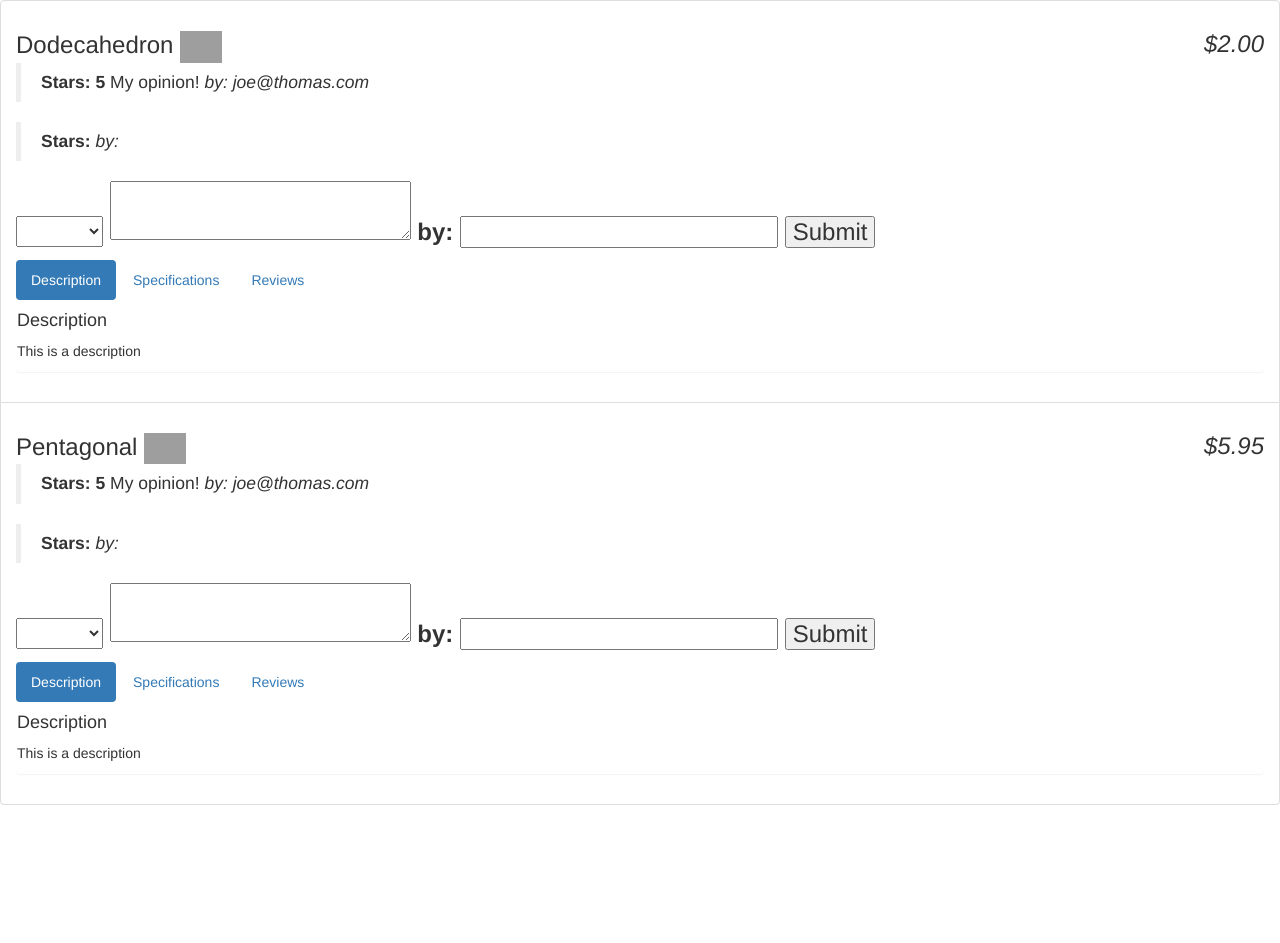
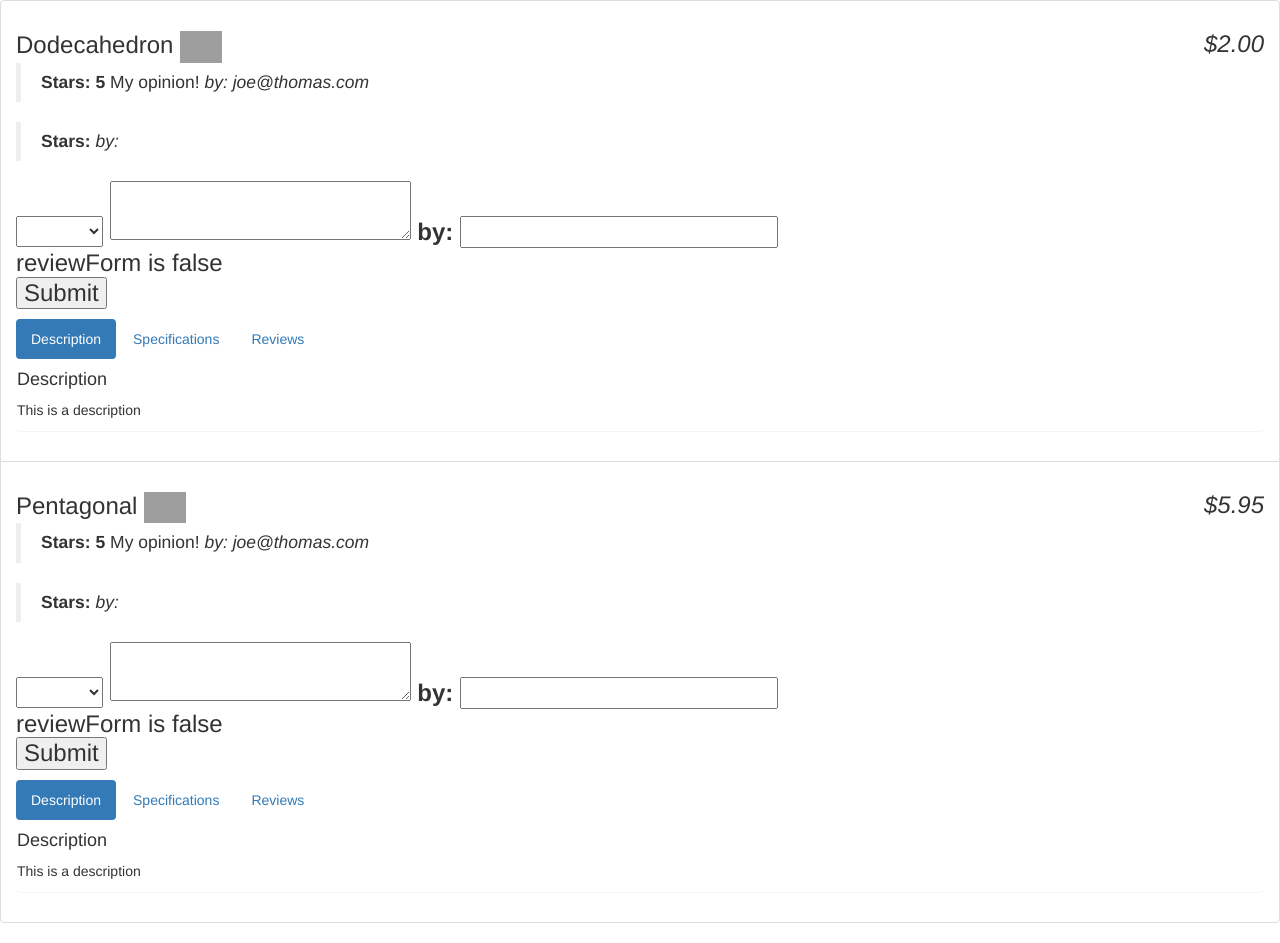
Before and after one commit to jonnybazookatone/codeschool_angularjs, a plain HTML site: page index.html in a window 1280 px wide. Before the commit the page ends 825 px from the top, so only its background shows below. Drawn offline with Linux system fonts and the light colour scheme; grey boxes are pictures that could not be loaded.

Commit message:
All files upto end of the lesson

```diff
--- a/app.js
+++ b/app.js
@@ -8,81 +8,23 @@
 //           |         name of module
 //           |              |   dependencies
 //           |              |      |
-var app = angular.module('store', []);
+var app = angular.module('store', ["store-products"]);
 
 // Controller
 //             controller name
 //                  |        controller function when executed
 //                                     |
-app.controller('StoreController', function() {
-    this.product = gem;
-});
+app.controller('StoreController', ['$http', function($http) {
 
-// Object of interest
-var gem = [
-    {
-        name: 'Dodecahedron',
-        price: 2,
-        description: '. . . .',
-        canPurchase: false,
-        soldOut: false,
-        images: [
-            {
-                full: "dodecahedron-01-full.png",
-                thumbnail: "dodecahedron-01-thumb.jpg"
-            },
-            {
-                full: "dodecahedron-02-full.jpg",
-                thumbnail: "dodecahedron-02-thumb.jpg"
-            }
-        ],
-        reviews: [
-            {
-                stars: 5,
-                body: "My opinion!",
-                author: "joe@thomas.com"
-            }
-        ]
-    },
-    {
-        name: 'Pentagonal',
-        price: 5.95,
-        description: ". . . .",
-        canPurchase: true,
-        soldOut: false,
-        images: [
-            {
-                full: "pentagonal-01-full.png",
-                thumbnail: "dodecahedron-01-thumb.jpg"
-            },
-            {
-                full: "dodecahedron-02-full.jpg",
-                thumbnail: "dodecahedron-02-thumb.jpg"
-            }
-        ],
-        reviews: [
-            {
-                stars: 5,
-                body: "My opinion!",
-                author: "joe@thomas.com"
-            }
-        ]
-    }
-];
+    var store = this;
+    store.product = [];
+    $http.get('gems.json').success(function(data) {
+        console.log(data);
+        store.product = data;
+    });
+}]);
 
 app.controller("PanelController", function () {
-    this.tab = 1;
-
-    console.log(this.tab);
-    this.selectTab = function(setTab) {
-        console.log('set Tab ' + setTab);
-        this.tab = setTab;
-    };
-
-    this.isSelected = function(checkTab){
-        console.log(checkTab == this.tab);
-        return checkTab === this.tab;
-    };
 });
 
 app.controller("ReviewController", function () {
@@ -94,4 +36,11 @@ app.controller("ReviewController", function () {
     };
 });
 
+app.directive("productTitle", function() {
+    return {
+        restrict: "E",
+        templateUrl: "product-title.html"
+    }
+});
+
 })();
--- /dev/null
+++ b/gems.json
@@ -0,0 +1,50 @@
+[
+    {
+        "name": "Dodecahedron",
+        "price": 2,
+        "description": ". . . .",
+        "canPurchase": false,
+        "soldOut": false,
+        "images": [
+            {
+                "full": "dodecahedron-01-full.png",
+                "thumbnail": "dodecahedron-01-thumb.jpg"
+            },
+            {
+                "full": "dodecahedron-02-full.jpg",
+                "thumbnail": "dodecahedron-02-thumb.jpg"
+            }
+        ],
+        "reviews": [
+            {
+                "stars": 5,
+                "body": "My opinion!",
+                "author": "joe@thomas.com"
+            }
+        ]
+    },
+    {
+        "name": "Pentagonal",
+        "price": 5.95,
+        "description": ". . . .",
+        "canPurchase": true,
+        "soldOut": false,
+        "images": [
+            {
+                "full": "pentagonal-01-full.png",
+                "thumbnail": "dodecahedron-01-thumb.jpg"
+            },
+            {
+                "full": "dodecahedron-02-full.jpg",
+                "thumbnail": "dodecahedron-02-thumb.jpg"
+            }
+        ],
+        "reviews": [
+            {
+                "stars": 5,
+                "body": "My opinion!",
+                "author": "joe@thomas.com"
+            }
+        ]
+    }
+]
--- a/index.html
+++ b/index.html
@@ -3,64 +3,20 @@
 
     <head>
         <link rel="stylesheet" type="text/css" href="bootstrap.min.css" />
+        <link rel="stylesheet" type="text/css" href="style.css" />
         <script type="text/javascript" src="angular.min.js"></script>
         <script type="text/javascript" src="app.js"></script>
+        <script type="text/javascript" src="products.js"></script>
     </head>
 
     <body ng-controller="StoreController as store">
         <ul class="list-group">
             <li class="list-group-item" ng-repeat="product in store.product" ng-hide="product.soldOut">
                 <h3>
-                    {{product.name}}
-                    <em class="pull-right">{{product.price | currency}}</em>
-                    <img ng-src="{{product.images[0].full}}" width="42"/>
-
-                    <blockquote ng-repeat="review in product.reviews">
-                        <b>Stars: {{review.stars}}</b>
-                        {{review.body}}
-                        <cite>by: {{review.author}}</cite>
-                    </blockquote>
-
-                    <form name="reviewForm" ng-controller="ReviewController as reviewController" ng-submit="reviewController.addReview(product)">
-                        <blockquote>
-                            <b>Stars: {{reviewController.review.stars}}</b>
-                            {{reviewController.review.body}}
-                            <cite>by: {{reviewController.review.author}}</cite>
-                        </blockquote>
-                        <select ng-model="reviewController.review.stars">
-                            <option value="1">1 Star</option>
-                            <option value="2">2 Star</option>
-                            <option value="3">3 Star</option>
-                            <option value="4">4 Star</option>
-                            <option value="5">5 Star</option>
-                        </select>
-                        <textarea ng-model="reviewController.review.body"></textarea>
-                        <label>by:</label>
-                        <input ng-model="reviewController.review.author" type="email" />
-                        <input type="submit" value="Submit" />
-                    </form>
-
+                    <product-title></product-title>
                 </h3>
-       <section ng-controller="PanelController as panel">
-            <ul class="nav nav-pills">
-                <li ng-class="{ active: panel.isSelected(1) }"><a href ng-click="panel.selectTab(1)">Description</a></li>
-                <li ng-class="{ active: panel.isSelected(2) }"><a href ng-click="panel.selectTab(2)">Specifications</a></li>
-                <li ng-class="{ active: panel.isSelected(3) }"><a href ng-click="panel.selectTab(3)">Reviews</a></li>
-            </ul>
-            <div class="panel" ng-show="panel.isSelected(1)">
-                <h4>Description</h4>
-                <p>This is a description</p>
-            </div>
-            <div class="panel" ng-show="panel.isSelected(2)">
-                <h4>Specifications</h4>
-                <blockquote>None yet</blockquote>
-            </div>
-            <div class="panel" ng-show="panel.isSelected(3)">
-                <h4>Reviews</h4>
-                <blockquote>None yet</blockquote>
-            </div>
-        </section>
-
+                <product-panels>
+                </product-panels>
    </body>
 
 </html>
--- /dev/null
+++ b/product-panels.html
@@ -0,0 +1,19 @@
+       <section>
+            <ul class="nav nav-pills">
+                <li ng-class="{ active: panel.isSelected(1) }"><a href ng-click="panel.selectTab(1)">Description</a></li>
+                <li ng-class="{ active: panel.isSelected(2) }"><a href ng-click="panel.selectTab(2)">Specifications</a></li>
+                <li ng-class="{ active: panel.isSelected(3) }"><a href ng-click="panel.selectTab(3)">Reviews</a></li>
+            </ul>
+            <div class="panel" ng-show="panel.isSelected(1)">
+                <h4>Description</h4>
+                <p>This is a description</p>
+            </div>
+            <div class="panel" ng-show="panel.isSelected(2)">
+                <h4>Specifications</h4>
+                <blockquote>None yet</blockquote>
+            </div>
+            <div class="panel" ng-show="panel.isSelected(3)">
+                <h4>Reviews</h4>
+                <blockquote>None yet</blockquote>
+            </div>
+        </section>
--- /dev/null
+++ b/product-title.html
@@ -0,0 +1,31 @@
+{{product.name}}
+<em class="pull-right">{{product.price | currency}}</em>
+                    <img ng-src="{{product.images[0].full}}" width="42"/>
+
+                    <blockquote ng-repeat="review in product.reviews">
+                        <b>Stars: {{review.stars}}</b>
+                        {{review.body}}
+                        <cite>by: {{review.author}}</cite>
+                    </blockquote>
+
+                    <form name="reviewForm" ng-controller="ReviewController as reviewController" ng-submit="reviewForm.$valid && reviewController.addReview(product)" novalidate>
+                        <blockquote>
+                            <b>Stars: {{reviewController.review.stars}}</b>
+                            {{reviewController.review.body}}
+                            <cite>by: {{reviewController.review.author}}</cite>
+                        </blockquote>
+                        <select ng-model="reviewController.review.stars" required>
+                            <option value="1">1 Star</option>
+                            <option value="2">2 Star</option>
+                            <option value="3">3 Star</option>
+                            <option value="4">4 Star</option>
+                            <option value="5">5 Star</option>
+                        </select>
+                        <textarea ng-model="reviewController.review.body" required></textarea>
+                        <label>by:</label>
+                        <input ng-model="reviewController.review.author" type="email" required />
+
+                        <div> reviewForm is {{reviewForm.$valid}} </div>
+
+                        <input type="submit" value="Submit" />
+                    </form>
--- /dev/null
+++ b/products.js
@@ -0,0 +1,24 @@
+(function() {
+
+    var app = angular.module('store-products', []);
+
+    app.directive("productPanels", function() {
+       return {
+           restrict: "E",
+           templateUrl: "product-panels.html",
+           controller: function() {
+               this.tab = 1;
+
+               this.selectTab = function(setTab) {
+                   this.tab = setTab;
+               };
+
+               this.isSelected = function(checkTab){
+                   return checkTab === this.tab;
+               };
+           },
+           controllerAs: "panel"
+        };
+    });
+
+})();
--- /dev/null
+++ b/style.css
@@ -0,0 +1,7 @@
+.ng-invalid.ng-dirty {
+  border-color: #FA787E;
+}
+
+.ng-valid.ng-dirty {
+  border-color: #78FA89;
+}
```
